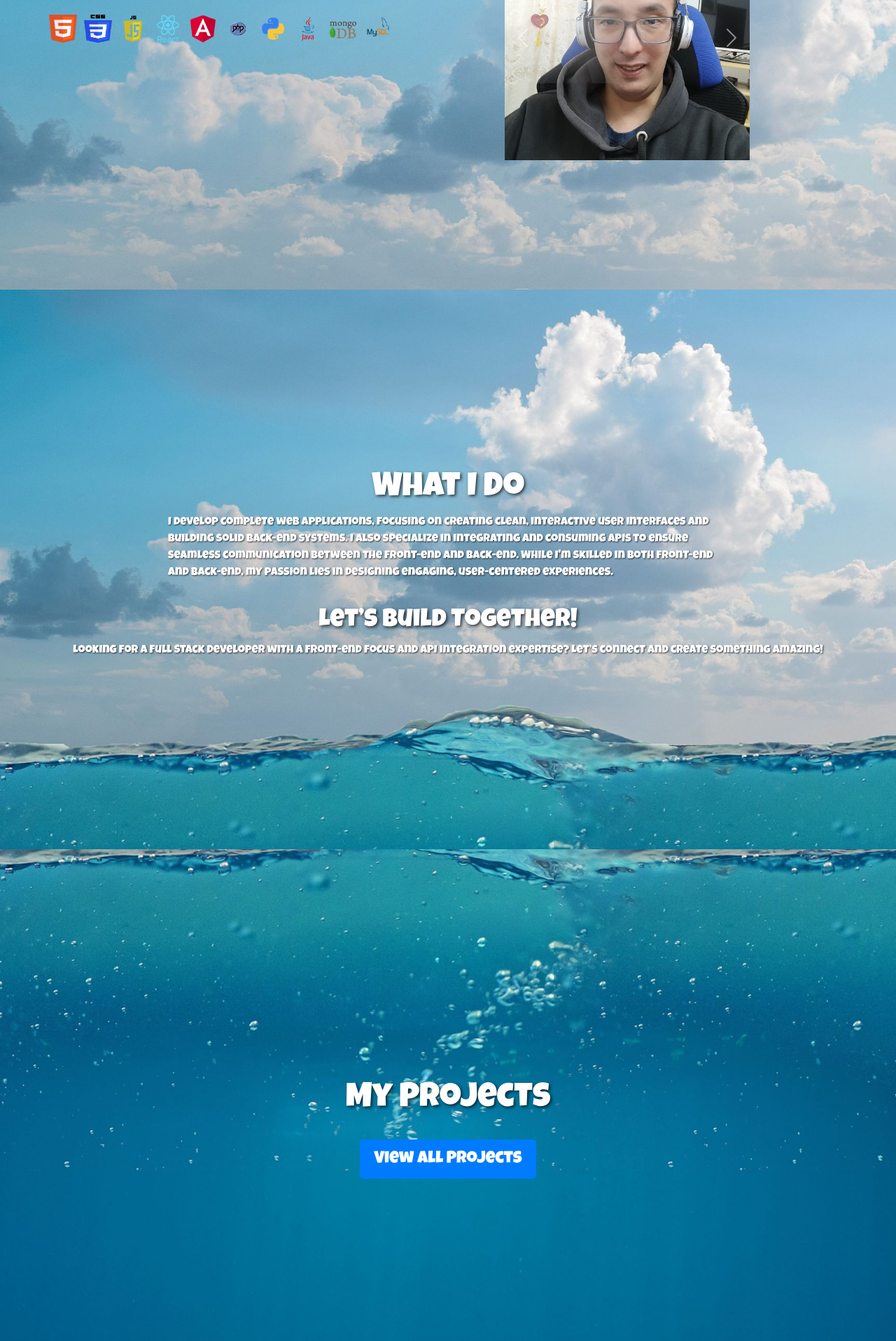
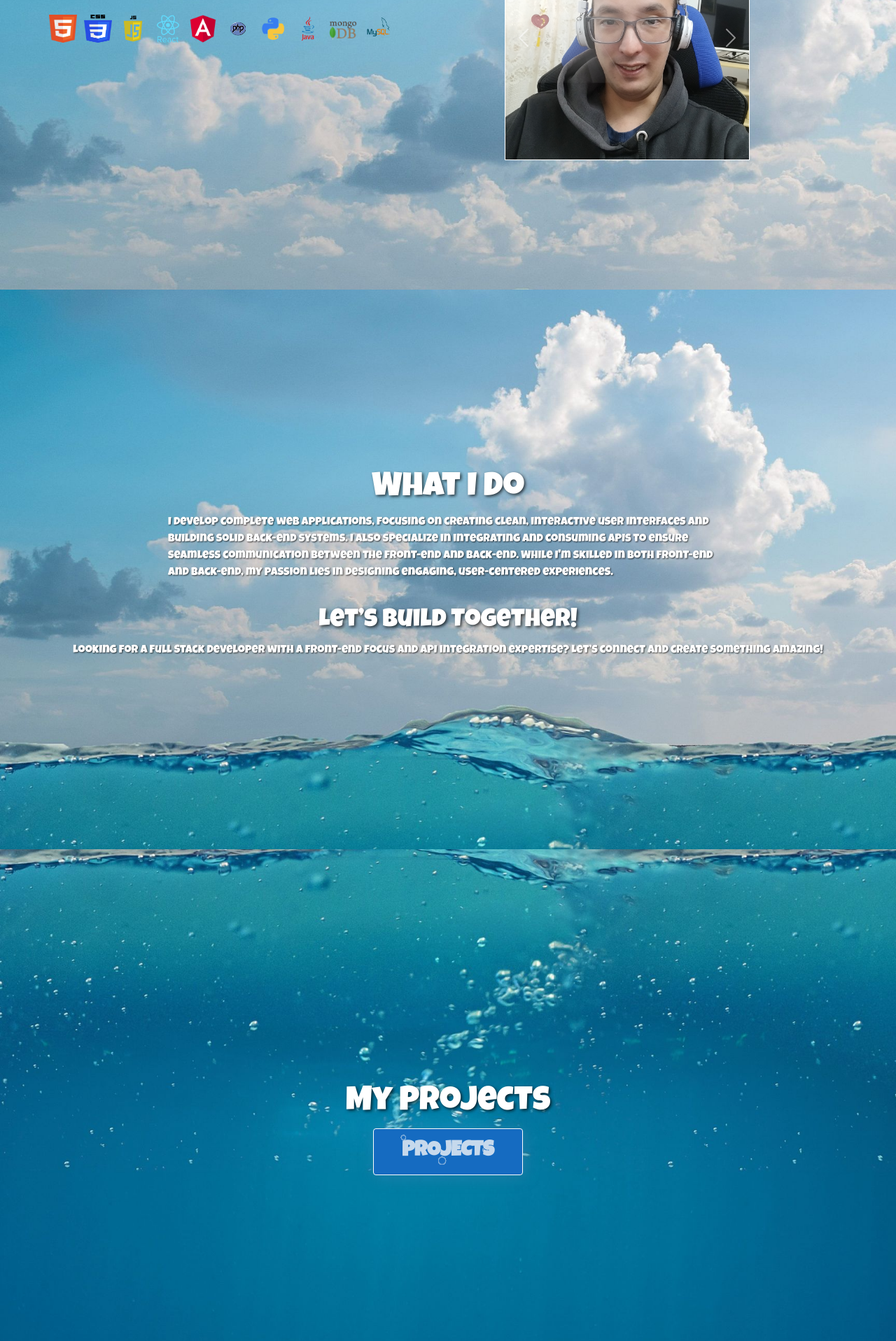
Before and after one commit to FabricioIkehara/portfolio, a React (Create React App) app: page / in a window 1280 px wide. Shown: the part 386-2303 px from the top of the page at 70% size. Built offline with nearby package versions, Linux system fonts and the light colour scheme.

Commit message:
primeiros ajustess

```diff
--- a/src/App.css
+++ b/src/App.css
@@ -1,3 +1,5 @@
+
+
 .App {
   text-align: center;
 }
@@ -24,54 +26,55 @@
 }
 
 .title {
-  font-family: 'Luckiest Guy', serif; /* Aplica a fonte Luckiest Guy */
+  font-family: 'Luckiest Guy', serif;
   font-size: 42px;
   color: white;
-  text-shadow: 2px 2px 4px rgba(0, 0, 0, 0.7); /* Contorno para contraste */
-  transition: transform 0.3s ease-in-out, color 0.3s ease-in-out; /* Adiciona transição suave */
-  letter-spacing: 1px; /* Adiciona um pequeno espaçamento entre as letras */
+  text-shadow: 2px 2px 4px rgba(0, 0, 0, 0.7);
+  transition: transform 0.3s ease-in-out, color 0.3s ease-in-out;
+  letter-spacing: 1px;
 }
 
 .title:hover {
-  transform: scale(1.1); /* Aumenta o tamanho do texto */
-  color: #ffcc00; /* Muda a cor do texto */
+  transform: scale(1.1);
+  color: #ffcc00;
 }
 
 .subtitle {
   font-family: 'Luckiest Guy', serif;
   font-size: 32px;
   color: white;
-  text-shadow: 2px 2px 2px rgba(0, 0, 0, 0.7); /* Contorno para contraste */
-  margin-top: 50px; /* Adiciona um espaçamento acima do subtítulo */
-  transition: transform 0.3s ease-in-out; /* Adiciona transição suave */
+  text-shadow: 2px 2px 2px rgba(0, 0, 0, 0.7);
+  margin-top: 50px;
+  transition: transform 0.3s ease-in-out;
 }
 
 .subtitle:hover {
-  transform: scale(1.1); /* Efeito de escala no hover */
+  transform: scale(1.1);
 }
 
 .about-me {
   font-family: 'Luckiest Guy', serif;
   font-size: 18px;
   color: white;
-  text-shadow: 1px 1px 2px rgba(0, 0, 0, 0.7); /* Contorno para contraste */
-  max-width: 600px; /* Limita a largura para uma melhor leitura */
-  line-height: 1.5; /* Espaçamento entre linhas para uma melhor leitura */
-  margin-top: 40px; /* Aumenta o espaçamento acima do texto */
-  transition: transform 0.3s ease-in-out; /* Adiciona transição suave */
+  text-shadow: 1px 1px 2px rgba(0, 0, 0, 0.7);
+  max-width: 600px;
+  line-height: 1.5;
+  margin-top: 40px;
+  transition: transform 0.3s ease-in-out;
 }
 
 .about-me:hover {
-  transform: scale(1.1); /* Efeito de escala no hover */
+  transform: scale(1.1);
 }
 
 .custom-carousel {
   position: absolute;
-  top: 55%; /* Centraliza verticalmente */
-  left: 70%; /* Posiciona na metade direita */
-  transform: translate(-50%, -50%); /* Ajusta para manter centralizado */
-  width: 350px; /* Define a largura do carrossel */
-  height: 350px; /* Define a altura do carrossel */
+  top: 55%;
+  left: 70%;
+  transform: translate(-50%, -50%);
+  width: 350px;
+  height: 350px;
+  border: 1px solid white;
 }
 
 .custom-carousel img {
@@ -108,27 +111,41 @@
 
 .right-container {
   margin-top: 20px;
-  align-self: center; /* Centraliza horizontalmente no contêiner pai */
-  text-align: center; /* Centraliza o texto dentro da própria div */
+  align-self: center;
+  text-align: center;
 }
 
 h2 {
   font-family: 'Luckiest Guy', serif;
-  font-size: 48px; /* Aumenta o tamanho do título */
-  text-shadow: 2px 2px 4px rgba(0, 0, 0, 0.7); /* Adiciona sombra ao título */
+  font-size: 48px;
+  text-shadow: 2px 2px 4px rgba(0, 0, 0, 0.7);
+  transition: transform 0.3s ease-in-out;
+}
+
+h2:hover {
+  transform: scale(1.1);
 }
 
 h3 {
   font-family: 'Luckiest Guy', serif;
-  font-size: 36px; /* Aumenta o tamanho do subtítulo */
-  text-shadow: 2px 2px 4px rgba(0, 0, 0, 0.7); /* Adiciona sombra ao subtítulo */
+  font-size: 36px;
+  text-shadow: 2px 2px 4px rgba(0, 0, 0, 0.7);
+  transition: transform 0.3s ease-in-out;
+}
+
+h3:hover {
+  transform: scale(1.1);
 }
 
 p {
   font-family: 'Luckiest Guy', serif;
-  text-shadow: 1px 1px 2px rgba(0, 0, 0, 0.7); /* Adiciona sombra ao texto */
+  text-shadow: 1px 1px 2px rgba(0, 0, 0, 0.7);
+  transition: transform 0.3s ease-in-out;
 }
 
+p:hover {
+  transform: scale(1.05);
+}
 
 .ProjectsSection {
   background-size: cover;
@@ -148,19 +165,61 @@ p {
   text-shadow: 2px 2px 4px rgba(0, 0, 0, 0.7);
 }
 
-.ProjectsButton {
-  margin-top: 20px;
-  padding: 10px 20px;
-  font-family: 'Luckiest Guy', serif;
-  font-size: 24px;
-  color: white;
-  background-color: #007bff;
-  border: none;
-  border-radius: 5px;
+.custom-button {
+  position: relative;
+  padding: 10px 40px;
+  border: 1px solid rgb(253, 252, 252);
+  background: none;
   cursor: pointer;
-  transition: transform 0.3s ease-in-out;
+
+  font-family: "Luckiest Guy", cursive;
+  font-weight: 900;
+  text-transform: uppercase;
+  font-size: 30px;
+  color: var(--text-color);
+
+  background-color: var(--btn-color);
+  box-shadow: var(--shadow-color) 2px 2px 22px;
+  border-radius: 4px;
+  z-index: 0;
+  overflow: hidden;
+  white-space: nowrap;
+  transition: transform 0.3s ease-in-out; /* Adiciona transição suave */
 }
 
-.ProjectsButton:hover {
+.custom-button:hover {
   transform: scale(1.1);
 }
+
+.custom-button::before {
+  content: '';
+  pointer-events: none;
+  opacity: 0.6;
+  background:
+    radial-gradient(circle at 20% 35%,  transparent 0,  transparent 2px, var(--text-color) 3px, var(--text-color) 4px, transparent 4px),
+    radial-gradient(circle at 75% 44%, transparent 0,  transparent 2px, var(--text-color) 3px, var(--text-color) 4px, transparent 4px),
+    radial-gradient(circle at 46% 52%, transparent 0, transparent 4px, var(--text-color) 5px, var(--text-color) 6px, transparent 6px);
+
+  width: 100%;
+  height: 300%;
+  top: 0;
+  left: 0;
+  position: absolute;
+  animation: bubbles 2.5s linear infinite both; /* Aumenta a frequência das bolhas */
+}
+
+@keyframes bubbles {
+  from {
+    transform: translate();
+  }
+  to {
+    transform: translate(0, -66.666%);
+  }
+}
+
+:root {
+  --text-color: hsla(210, 50%, 85%, 1);
+  --shadow-color: hsla(210, 40%, 52%, .4);
+  --btn-color: hsl(210, 80%, 42%);
+  --bg-color: #141218;
+}
--- a/src/App.js
+++ b/src/App.js
@@ -223,12 +223,14 @@ function App() {
         </RightContainer>
       </SkyOceanSection>
       <OceanSection>
-      <h2>My Projects</h2>
-      <ProjectsButton onClick={() => console.log('Redirecionando...')}>
-      View All Projects
-      </ProjectsButton>
-      </OceanSection>
-      <OceanFloorSection>
+  <h2>My Projects</h2>
+  <button className="custom-button" onClick={() => console.log('Redirecionando...')}>
+    <div className="left"></div>
+    Projects
+    <div className="right"></div>
+  </button>
+</OceanSection>
+    <OceanFloorSection>
         <h2>Ocean Floor</h2>
         <p>This is the ocean floor section.</p>
       </OceanFloorSection>
```
